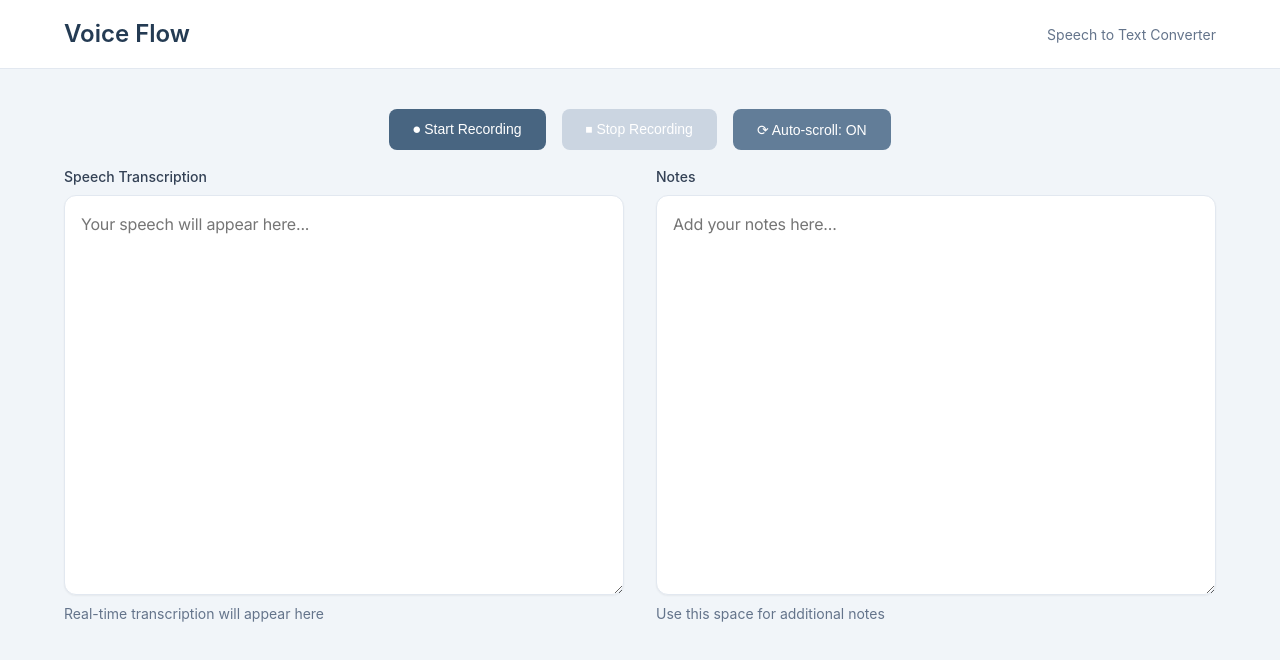
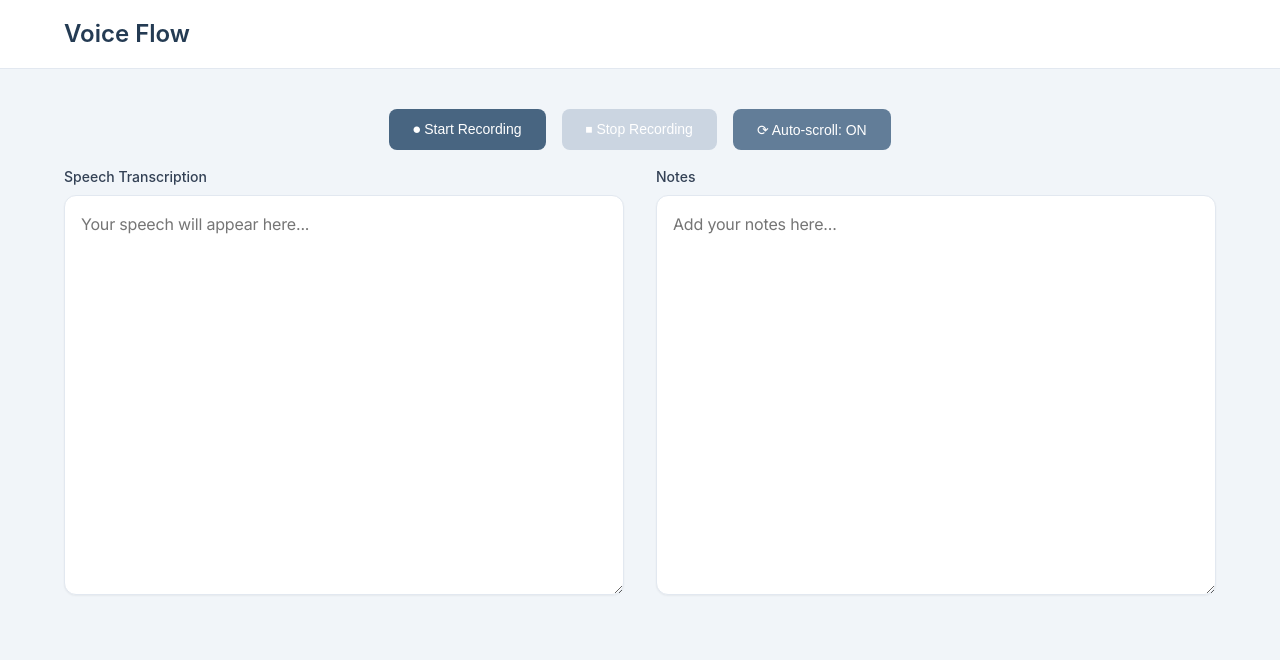
Before and after one commit to hyobinnSeo/WordFlow, a website: page public/index.html in a window 1280 px wide. Drawn offline with nearby package versions, Linux system fonts and the light colour scheme.

Commit message:
잡다한 문구 삭제

```diff
--- a/public/index.html
+++ b/public/index.html
@@ -13,7 +13,6 @@
     <header class="header">
         <div class="header-content">
             <h1 class="header-title">Voice Flow</h1>
-            <p class="text-sm text-gray-500">Speech to Text Converter</p>
         </div>
     </header>
 
@@ -42,7 +41,6 @@
                         placeholder="Your speech will appear here..."
                         aria-label="Speech transcription output"
                     ></textarea>
-                    <p class="text-sm text-gray-500">Real-time transcription will appear here</p>
                 </div>
 
                 <div class="text-container">
@@ -54,7 +52,6 @@
                         placeholder="Add your notes here..."
                         aria-label="Additional notes area"
                     ></textarea>
-                    <p class="text-sm text-gray-500">Use this space for additional notes</p>
                 </div>
             </div>
         </div>
```
